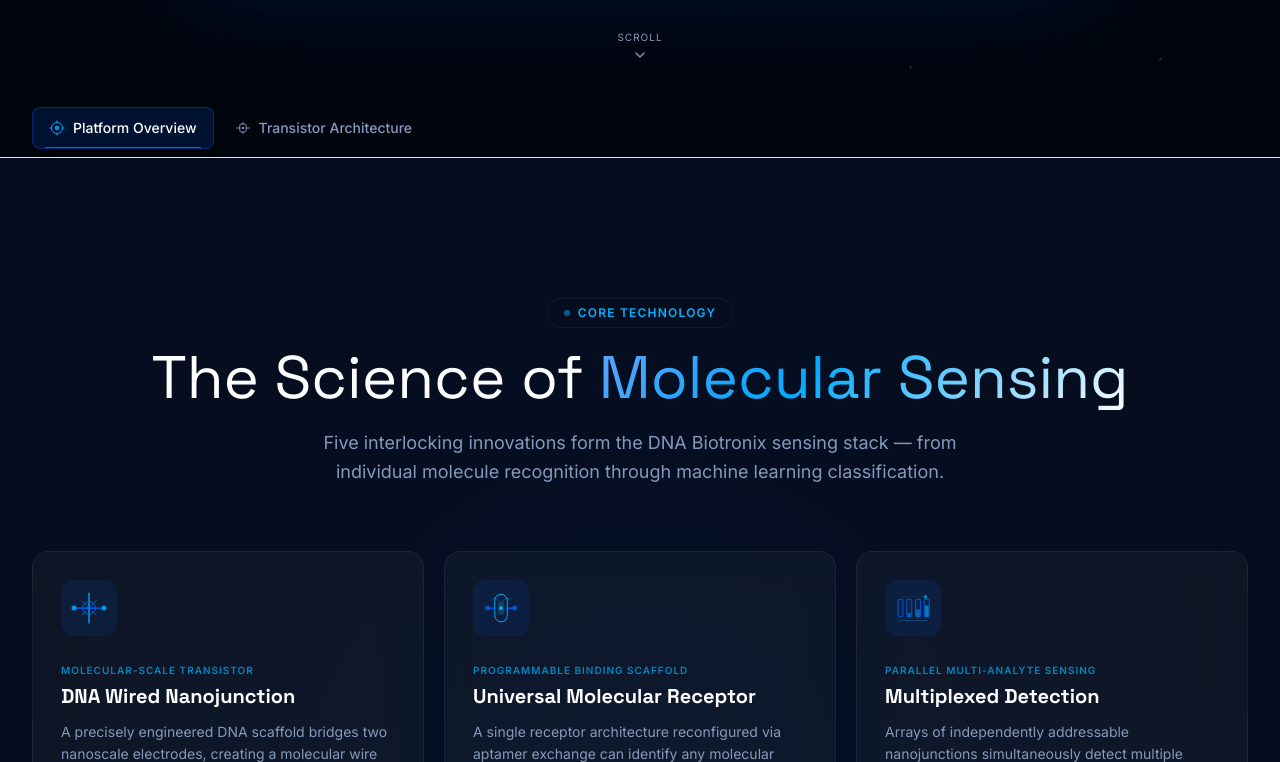
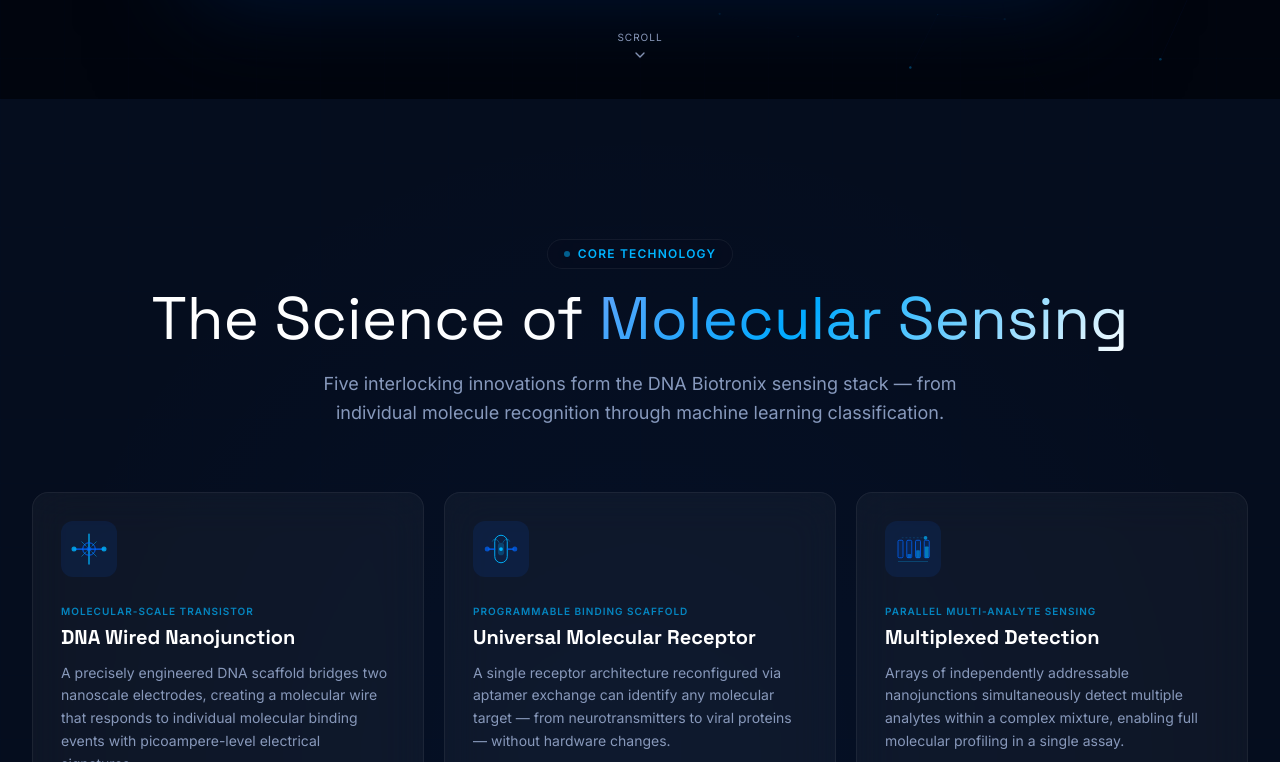
Before and after one commit to sbandi22/dna-biotronix, a Next.js app: page / in a window 1280 px wide. Shown: the part 1158-1920 px from the top of the page. Built offline with nearby package versions, Linux system fonts and the light colour scheme.

Commit message:
Remove Technology sub-tabs — stack Platform Overview and Architecture directly

```diff
--- a/components/sections/TechnologyHub.tsx
+++ b/components/sections/TechnologyHub.tsx
@@ -1,86 +1,11 @@
-'use client'
-
-import { useState } from 'react'
-import { motion, AnimatePresence } from 'framer-motion'
 import TechnologySection from '@/components/sections/TechnologySection'
 import ArchitectureSection from '@/components/sections/ArchitectureSection'
 
-const tabs = [
-  {
-    id: 'overview',
-    label: 'Platform Overview',
-    icon: (
-      <svg viewBox="0 0 20 20" fill="none" className="w-4 h-4">
-        <circle cx="10" cy="10" r="3" fill="currentColor" opacity="0.8" />
-        <circle cx="10" cy="10" r="7" stroke="currentColor" strokeWidth="1.2" />
-        <path d="M10 3V1M10 19V17M3 10H1M19 10H17" stroke="currentColor" strokeWidth="1.2" strokeLinecap="round" />
-      </svg>
-    ),
-  },
-  {
-    id: 'architecture',
-    label: 'Transistor Architecture',
-    icon: (
-      <svg viewBox="0 0 20 20" fill="none" className="w-4 h-4">
-        <path d="M2 10h4M14 10h4" stroke="currentColor" strokeWidth="1.2" strokeLinecap="round" />
-        <rect x="6" y="5" width="8" height="10" rx="2" stroke="currentColor" strokeWidth="1.2" />
-        <path d="M10 5V3M10 17V15" stroke="currentColor" strokeWidth="1.2" strokeLinecap="round" />
-        <circle cx="10" cy="10" r="1.5" fill="currentColor" />
-      </svg>
-    ),
-  },
-]
-
 export default function TechnologyHub() {
-  const [active, setActive] = useState('overview')
-
   return (
     <div id="technology">
-      {/* Sticky tab bar */}
-      <div className="sticky top-16 lg:top-20 z-40 bg-[#01050E]/95 backdrop-blur-xl border-b border-white/6">
-        <div className="max-w-7xl mx-auto px-4 sm:px-6 lg:px-8">
-          <div className="flex gap-1 py-2 overflow-x-auto scrollbar-hide">
-            {tabs.map((tab) => {
-              const isActive = active === tab.id
-              return (
-                <button
-                  key={tab.id}
-                  onClick={() => setActive(tab.id)}
-                  className={`relative flex items-center gap-2 px-4 py-2.5 rounded-lg text-sm font-medium whitespace-nowrap transition-all duration-200 flex-shrink-0 ${
-                    isActive
-                      ? 'text-white bg-[#0066FF]/15 border border-[#0066FF]/30'
-                      : 'text-text-muted hover:text-white hover:bg-white/5 border border-transparent'
-                  }`}
-                >
-                  <span style={{ color: isActive ? '#00AAFF' : 'inherit' }}>{tab.icon}</span>
-                  {tab.label}
-                  {isActive && (
-                    <motion.div
-                      layoutId="tech-tab-indicator"
-                      className="absolute bottom-0 left-3 right-3 h-px bg-[#0066FF] rounded-full"
-                      transition={{ type: 'spring', stiffness: 400, damping: 30 }}
-                    />
-                  )}
-                </button>
-              )
-            })}
-          </div>
-        </div>
-      </div>
-
-      {/* Content panels */}
-      <AnimatePresence mode="wait">
-        <motion.div
-          key={active}
-          initial={{ opacity: 0, y: 12 }}
-          animate={{ opacity: 1, y: 0 }}
-          exit={{ opacity: 0, y: -8 }}
-          transition={{ duration: 0.28, ease: [0.16, 1, 0.3, 1] }}
-        >
-          {active === 'overview' && <TechnologySection />}
-          {active === 'architecture' && <ArchitectureSection />}
-        </motion.div>
-      </AnimatePresence>
+      <TechnologySection />
+      <ArchitectureSection />
     </div>
   )
 }
```
